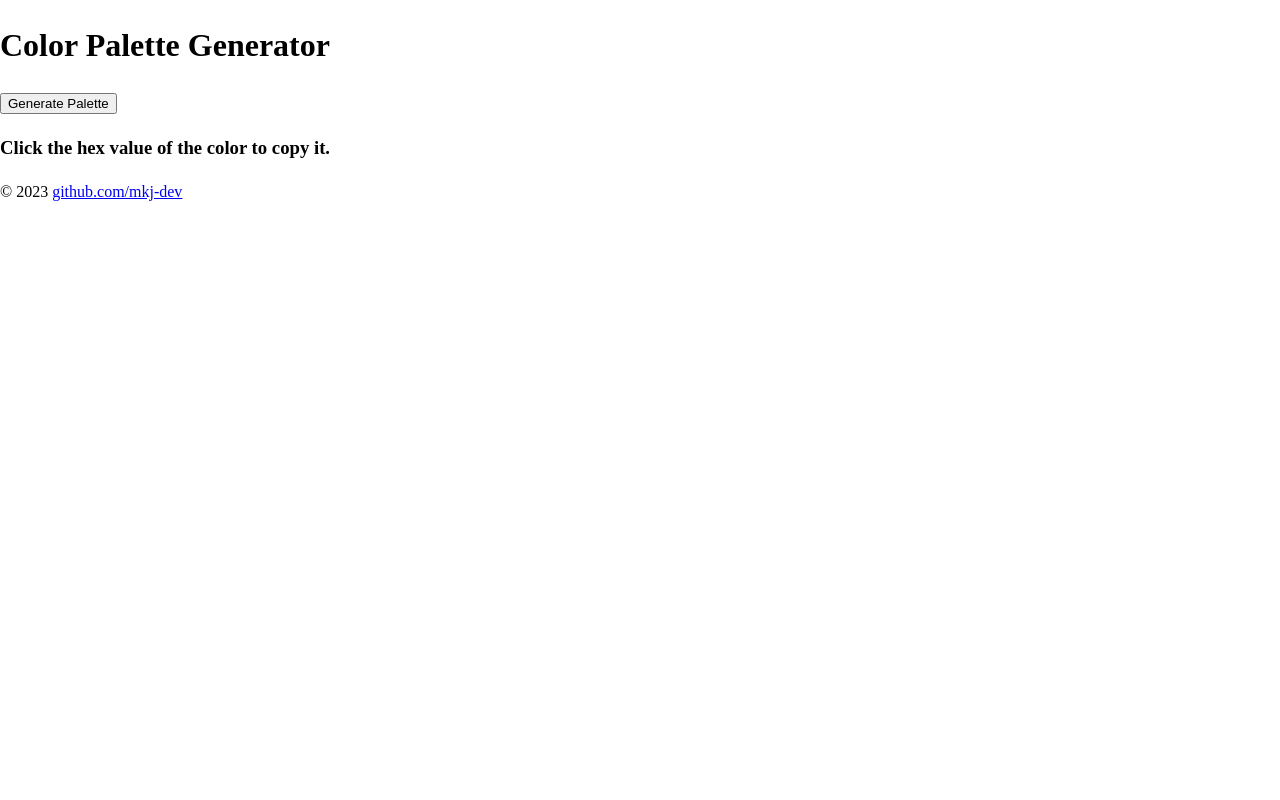
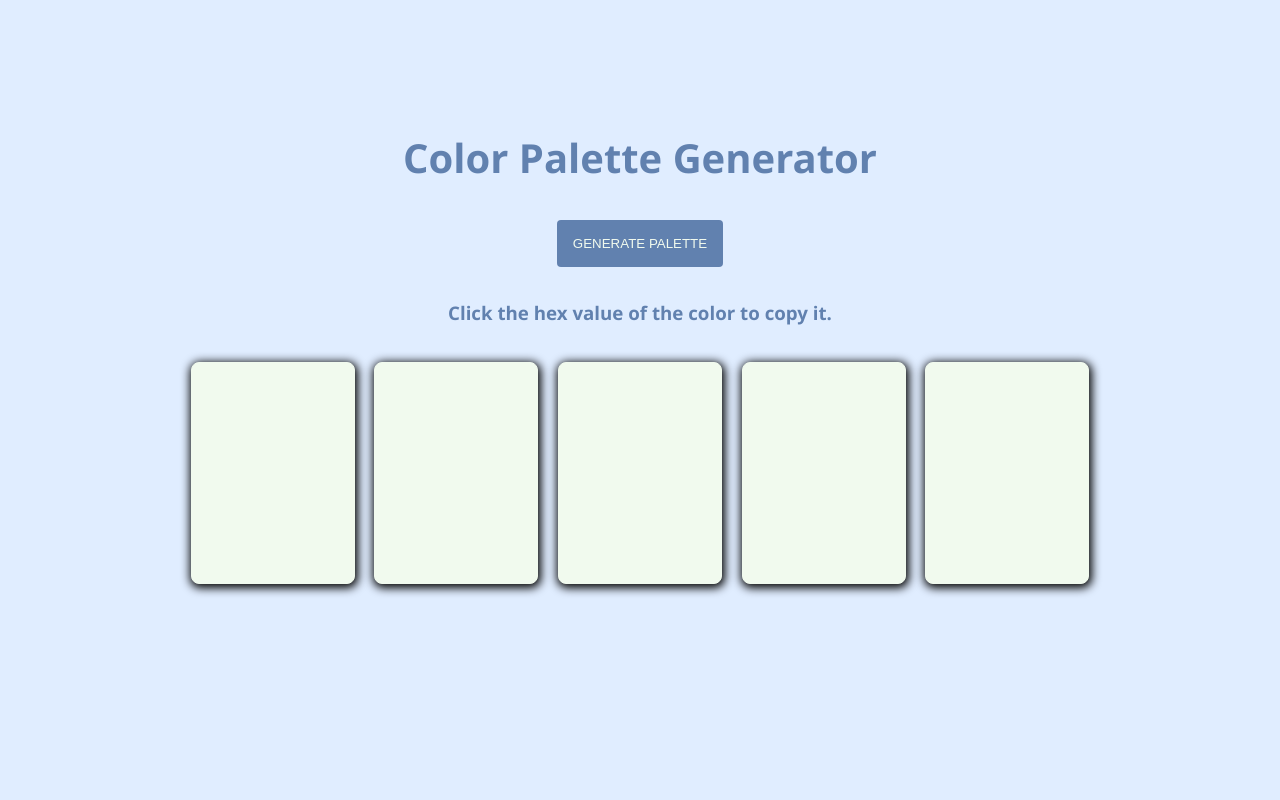
Before and after one commit to mkj-dev/color-palette-generator, a plain HTML site: page index.html in a window 1280 px wide. Shown: the top 800 px of the page. Drawn offline with Linux system fonts and the light colour scheme.

Commit message:
Add some styles to the app

```diff
--- a/style.css
+++ b/style.css
@@ -1,9 +1,100 @@
 html, body {
     height: 100%;
+    background-color: #e0edff;
 }
 
 body {
     margin: 0;
     line-height: 1.5;
     -webkit-font-smoothing: antialiased;
+    font-family: 'Segoe UI', Tahoma, Geneva, Verdana, sans-serif;
 }
+
+/* APP */
+#app {
+    min-height: 100%;
+}
+
+/* APP TITLE */
+#app-title {
+    text-align: center;
+    color: #6181af;
+    font-size: 2.5rem;
+    margin-top: 10%;
+}
+
+/* PALETTE CARD */
+#palette-cards {
+    display: flex;
+    flex-wrap: wrap;
+    margin: 0 auto;
+    max-width: 900px;
+    gap: 2%;
+}
+
+.card {
+    margin: 1rem auto;
+    border: 1px solid #f1faee;
+    border-radius: 8px;
+    box-shadow: 1px 2px 10px 2px #000;
+    width: 18%;
+    height: 220px;
+    text-align: center;
+    background-color: #f1faee;
+}
+
+.card-color {
+    border-radius: 8px 8px 0 0 ;
+    min-width: 100%;
+    height: 70%;
+}
+
+.color-hex {
+    cursor: pointer;
+    font-weight: 600;
+}
+
+@media screen and (max-width: 950px) {
+    .card {
+        margin: 1rem auto;
+        width: 250px;
+    }
+}
+
+/* BUTTON */
+.button {
+    display: block;
+    margin: 2rem auto;
+    text-transform: uppercase;
+    border: transparent;
+    border-radius: 4px;
+    background-color: #6181af;
+    color: #f1faee;
+    padding: 1rem;
+}
+
+/* COPY INFO */
+#copy-info {
+    margin: 0 auto;
+    text-align: center;
+    color: #6181af;
+}
+
+/* FOOTER */
+footer {
+    height: 3rem;
+    background-color: #6181af;
+    display: flex;
+    justify-content: center;
+    align-items: center;
+}
+
+footer p {
+    font-size: 1.25rem;
+    color: #f1faee;
+}
+
+footer a {
+    margin: 0 auto;
+    color: #f1faee;
+}
```
